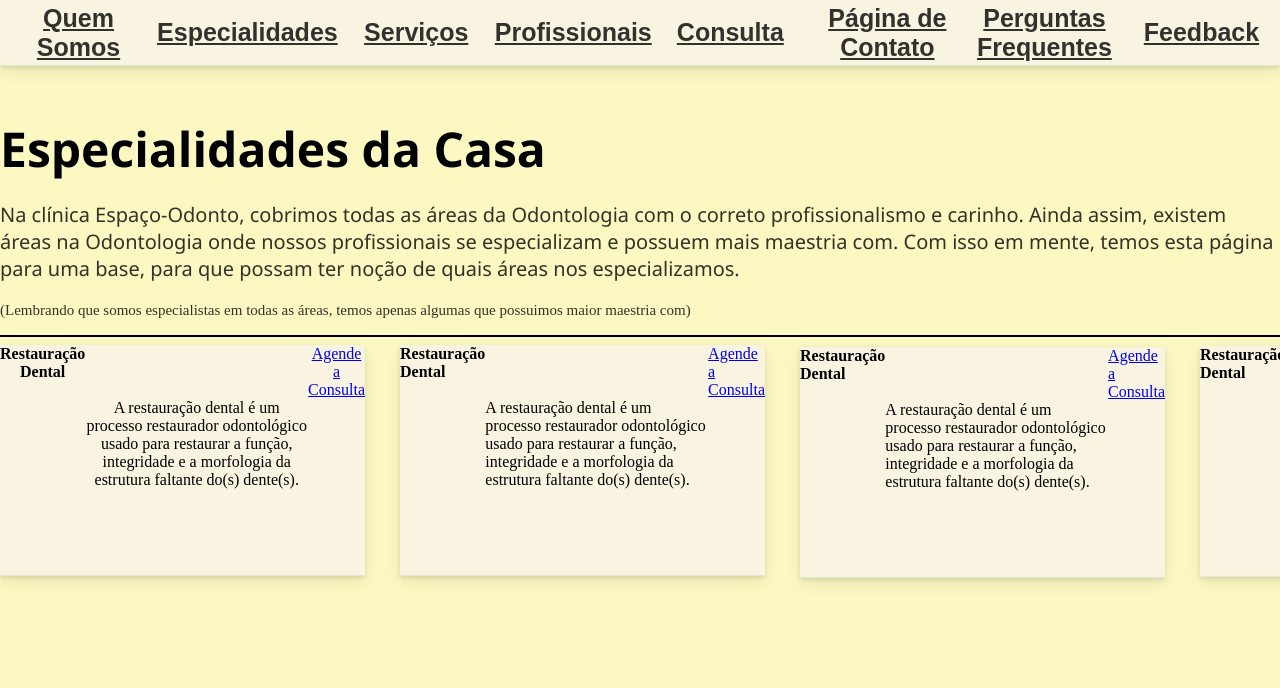
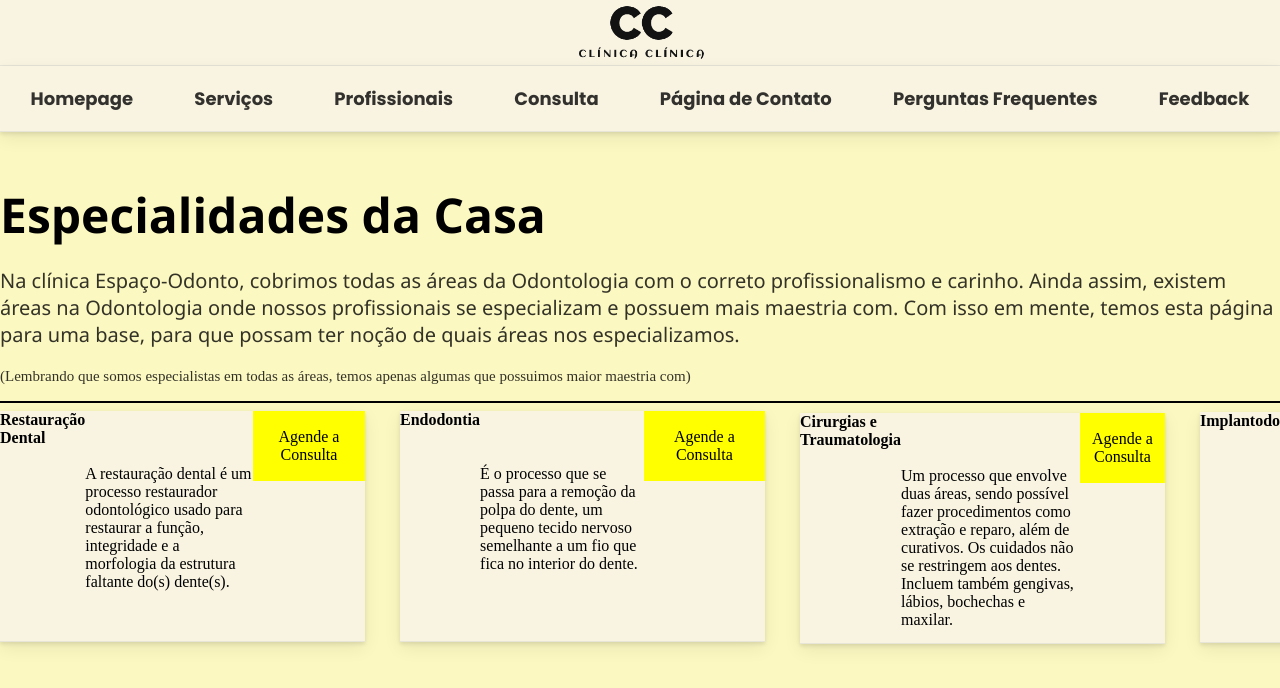
Before and after one commit to OCTS-Desenvolvimentos/site, a plain HTML site: page especialidades.html in a window 1280 px wide. Shown: the top 688 px of the page. Drawn offline with Linux system fonts and the light colour scheme.

Commit message:
Alterações na Barra de Redirecionamento em praticamente todas as páginas, fora uma alteração em textos da área especialidades

```diff
--- a/Styles/contatos.css
+++ b/Styles/contatos.css
@@ -1,18 +1,8 @@
+@import url('https://fonts.googleapis.com/css2?family=Poppins:wght@200;400;500;700;900&display=swap');
+
 body{
     background-color: #f8f4b4;
     margin: 0;
-}
-
-.bar {
-    width: 100%;
-    background-color: rgb(248, 244, 225);
-    box-shadow: 0 2px 4px 0 rgba(0, 0, 0, 0.1), 0 6px 17px 0 rgba(0, 0, 0, 0.07);
-    height: 65px;
-    margin-top: 0;
-    text-align: center;
-    font-family: system-ui, -apple-system, BlinkMacSystemFont, 'Segoe UI', Roboto, Oxygen, Ubuntu, Cantarell, 'Open Sans', 'Helvetica Neue', sans-serif;
-    border-bottom: 1px solid rgba(199, 199, 199, 0.356);
-    position: relative;
 }
 
 .serv {
--- a/Styles/especialidades.css
+++ b/Styles/especialidades.css
@@ -1,3 +1,4 @@
+@import url('https://fonts.googleapis.com/css2?family=Poppins:wght@200;400;500;700;900&display=swap');
 #Fernando {
     display: flex;
     width: 355px;
@@ -7,25 +8,27 @@
     box-shadow: 6px 5px #bdbebd;
 
 }
-.barr {
+.bar {
     width: 100%;
     background-color: rgb(248, 244, 225);
     box-shadow: 0 2px 4px 0 rgba(0, 0, 0, 0.1), 0 6px 17px 0 rgba(0, 0, 0, 0.07);
     height: 65px;
+    display: grid;
     margin-top: 0;
     text-align: center;
-    font-family:'Poppins', sans-serif;
+    font-family: 'Poppins', sans-serif;
     border-bottom: 1px solid rgba(199, 199, 199, 0.356);
     position: relative;
     align-content: center;
     color: rgba(0, 0, 0, 0.801);
+    align-items: center;
 }
-.containerr {
-    display: grid;
-    grid-template-columns: repeat(8, 1fr) ;
-    align-items: center;
-    font-weight: 702;
-    font-size: 25px;
+
+.container {
+    display: flex;
+    justify-content: space-around;
+    font-weight: 700;
+    font-size: 18px;
 }
 body{
     background-color: #fcf8c1;
@@ -55,7 +58,6 @@ body{
     box-shadow: 0 2px 4px 0 rgba(0, 0, 0, 0.1), 0 6px 17px 0 rgba(0, 0, 0, 0.07);
     width: 365px;
     height: 230px;
-    text-align: center;
 
 }
 .Espd {
@@ -95,9 +97,15 @@ body{
     left: 800px;
 }
 .agendar {
-        display: flex;
-        position: relative;
+        background-color: yellow;
         border-color: yellow;
-
+        text-align: center;
+        height: 70px;
+        width: 660px;
+        align-content: center;
+}
+a {
+    color: inherit;
+    text-decoration: none
 
 }
--- a/Styles/profissionais.css
+++ b/Styles/profissionais.css
@@ -1,3 +1,4 @@
+@import url('https://fonts.googleapis.com/css2?family=Poppins:wght@200;400;500;700;900&display=swap');
 .div1 {
     height: 2260px;
     width: 700px;
@@ -60,7 +61,7 @@ input {
 }
 
 .div2 {
-    height: 2290px;
+    height: 2330px;
     width: 700px;
     background-color: #f6f6f6;
 }
--- a/especialidades.html
+++ b/especialidades.html
@@ -8,18 +8,21 @@
     <link rel="icon" href="images/logo2.png">
 </head>
 <body>
-    <div class="barr" id="sumario">
-        <div class="containerr">
-            <a href="index.html" style="color: rgba(0, 0, 0, 0.801)">Quem Somos</a>
-            <a href="especialidades.html" style="color: rgba(0, 0, 0, 0.801)">Especialidades</a>
-            <a href="servicos.html" style="color: rgba(0, 0, 0, 0.801)">Serviços</a>
-            <a href="profissionais.html" style="color: rgba(0, 0, 0, 0.801)">Profissionais</a>
-            <a href="agendamento.html" style="color: rgba(0, 0, 0, 0.801)">Consulta</a>
-            <a href="contatos.html" style="color: rgba(0, 0, 0, 0.801)">Página de Contato</a>
-            <a href="FAQpagina/perguntas.html" style="color: rgba(0, 0, 0, 0.801)">Perguntas Frequentes</a>
-            <a href="feedback.html" style="color: rgba(0, 0, 0, 0.801)">Feedback</a>
+    <div class="bar">
+        <center><img src="images/logo31.png" height="65px"></center>
+    </div>
+    <div class="bar">
+        <div class="container">
+            <a href="index.html" class="sol" target="_blank">Homepage</a>
+            <div id="sumario"><a href="#servicos-section" class="sol">Serviços</a></div>
+            <a href="profissionais.html" class="sol" target="_blank">Profissionais</a>
+            <a href="agendamento.html" class="sol" class="sol" target="_blank">Consulta</a>
+            <a href="contatos.html" class="sol" target="_blank">Página de Contato</a>
+            <a href="FAQpagina/perguntas.html" class="sol" target="_blank">Perguntas Frequentes</a>
+            <a href="feedback.html" class="sol" target="_blank">Feedback</a>
         </div>
     </div>
+
     <h2 class="rectificio"><font size="8px">Especialidades da Casa</font></h2>
     <p class="p-esp">
         Na clínica Espaço-Odonto, cobrimos todas as áreas da Odontologia com o correto profissionalismo e carinho. Ainda assim, existem áreas na Odontologia onde nossos profissionais se especializam e possuem mais maestria com. Com isso em mente, temos esta página para uma base, para que possam ter noção de quais áreas nos especializamos.
@@ -34,22 +37,22 @@
 
             <div class="agendar"><a href="agendamento.html">Agende a Consulta</a> </div>
         </div>
-        <div class="Espd"><b>Restauração Dental</b>
+        <div class="Espd"><b>Endodontia</b>
             <br><br><br>
-            A restauração dental é um processo restaurador odontológico usado para restaurar a função, integridade e a morfologia da estrutura faltante do(s) dente(s).</p>
+            É o processo que se passa para a remoção da polpa do dente, um pequeno tecido nervoso semelhante a um fio que fica no interior do dente.</p>
 
 
             <div class="agendar"><a href="agendamento.html">Agende a Consulta</a> </div>
         </div>
-        <div class="Espt"><b>Restauração Dental</b>
+        <div class="Espt"><b>Implantodontia</b>
             <br><br><br>
-            A restauração dental é um processo restaurador odontológico usado para restaurar a função, integridade e a morfologia da estrutura faltante do(s) dente(s).</p>
+           É o processo que trata da reabilitação oral por meio do implante dentário</p>
 
             <div class="agendar"><a href="agendamento.html">Agende a Consulta</a> </div>
         </div>
-        <div class="Espq"><b>Restauração Dental</b>
+        <div class="Espq"><b>Cirurgias e Traumatologia</b>
             <br><br><br>
-            A restauração dental é um processo restaurador odontológico usado para restaurar a função, integridade e a morfologia da estrutura faltante do(s) dente(s).</p>
+           Um processo que envolve duas áreas, sendo possível fazer procedimentos como extração e reparo, além de curativos. Os cuidados não se restringem aos dentes. Incluem também gengivas, lábios, bochechas e maxilar. </p>
 
 
             <div class="agendar"><a href="agendamento.html">Agende a Consulta</a> </div>
```
